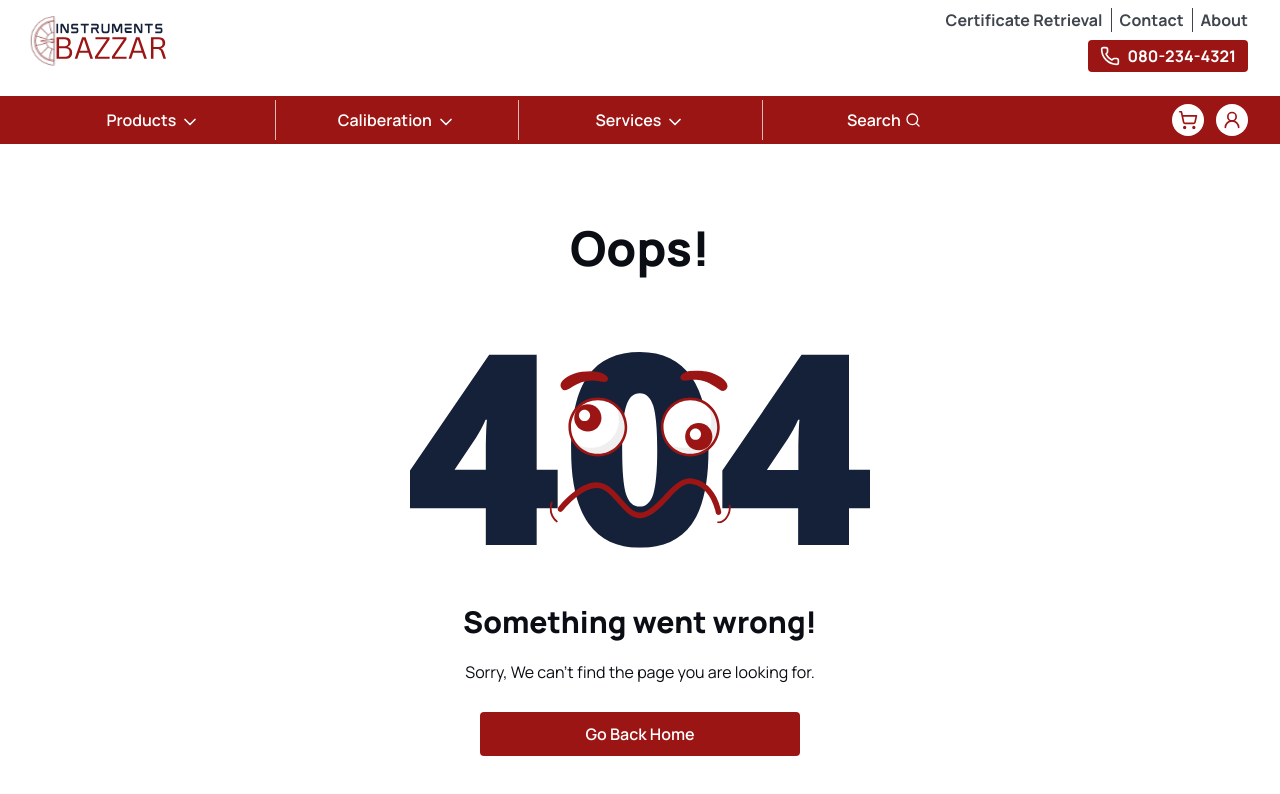
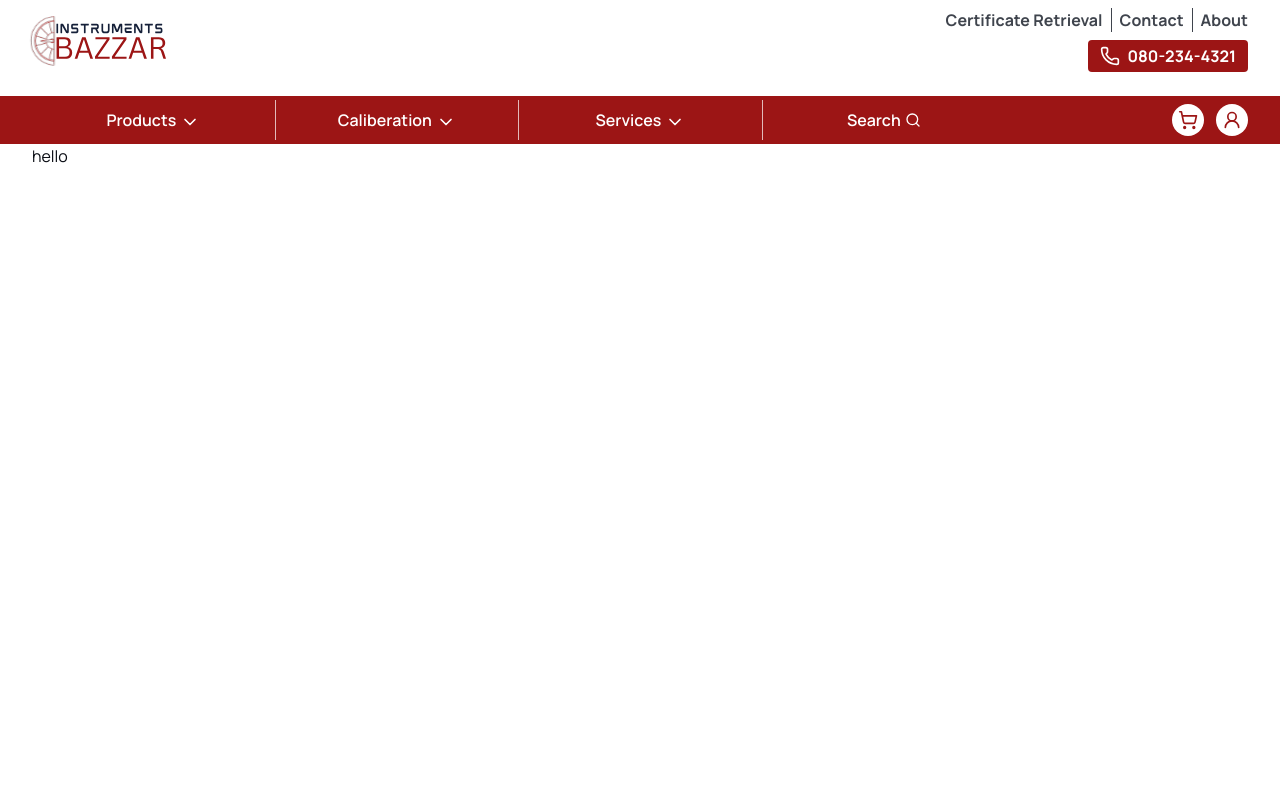
Before and after one commit to T-laye/bazzar, a Next.js app: page /account in a window 1280 px wide. Before the commit this address had no page. Shown: the top 794 px of the page. Built offline with nearby package versions, Linux system fonts and the light colour scheme; sample sign-in values are in the browser's storage.

Commit message:
Add account layout and page components; update Navbar link to point to account page

```diff
--- /dev/null
+++ b/src/app/account/layout.tsx
@@ -0,0 +1,16 @@
+import Header from "@/components/Header";
+import AuthProvider from "@/providers/AuthProvider";
+import React from "react";
+
+export default function Layout({
+  children,
+}: Readonly<{
+  children: React.ReactNode;
+}>) {
+  return (
+    <AuthProvider>
+      <Header />
+      <div>{children}</div>
+    </AuthProvider>
+  );
+}
--- /dev/null
+++ b/src/app/account/page.tsx
@@ -0,0 +1,9 @@
+import React from "react";
+
+export default function Page() {
+  return (
+    <section>
+      <div className="container">hello</div>
+    </section>
+  );
+}
--- a/src/components/NavBar/Navbar.tsx
+++ b/src/components/NavBar/Navbar.tsx
@@ -67,7 +67,7 @@ const Navbar = () => {
           </Link>
           {user ? (
             <Link
-              href="/"
+              href="/account"
               title="My Account"
               className="bg-white rounded-full flex justify-center items-center p-1.5"
             >
```
